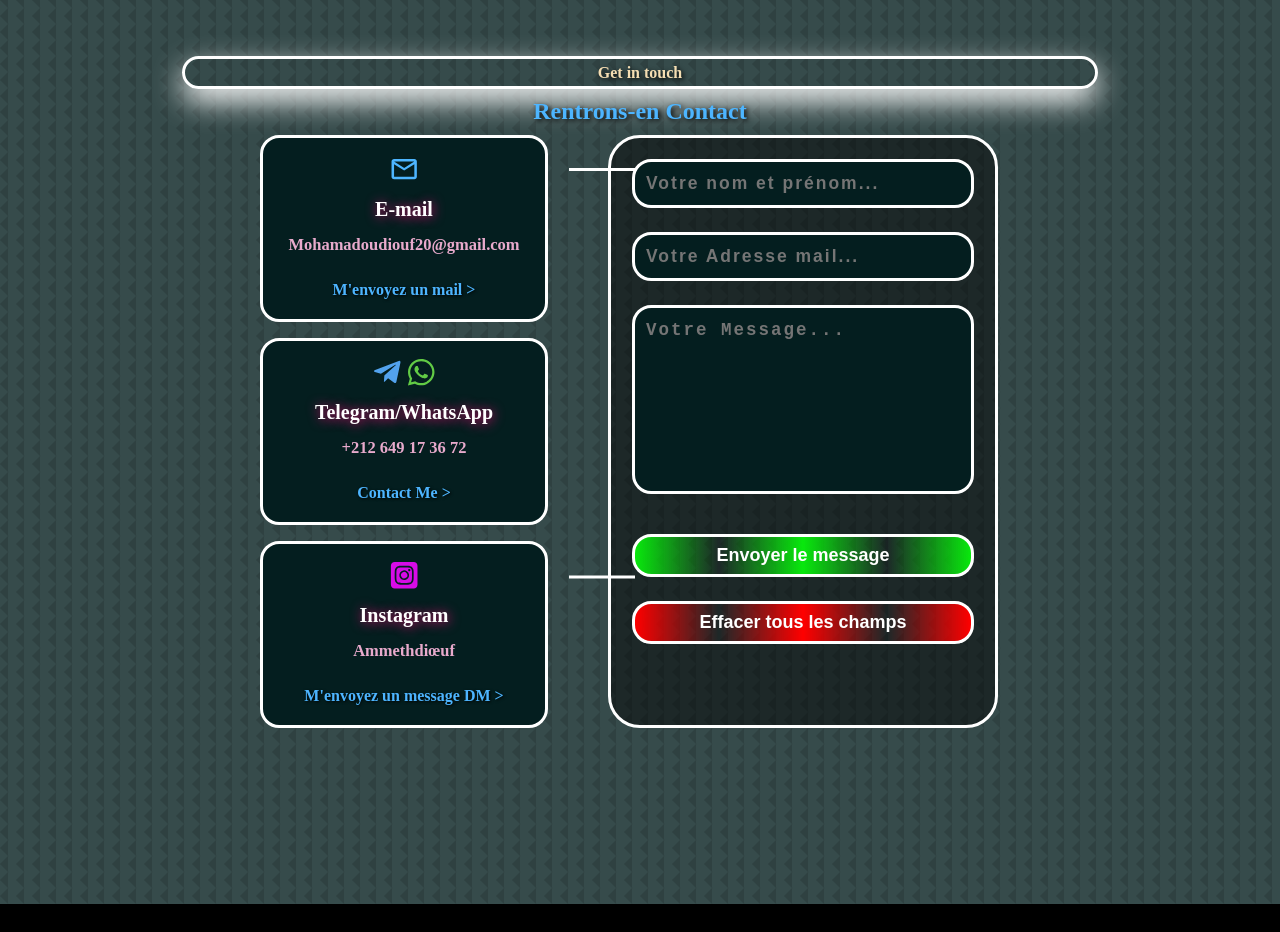
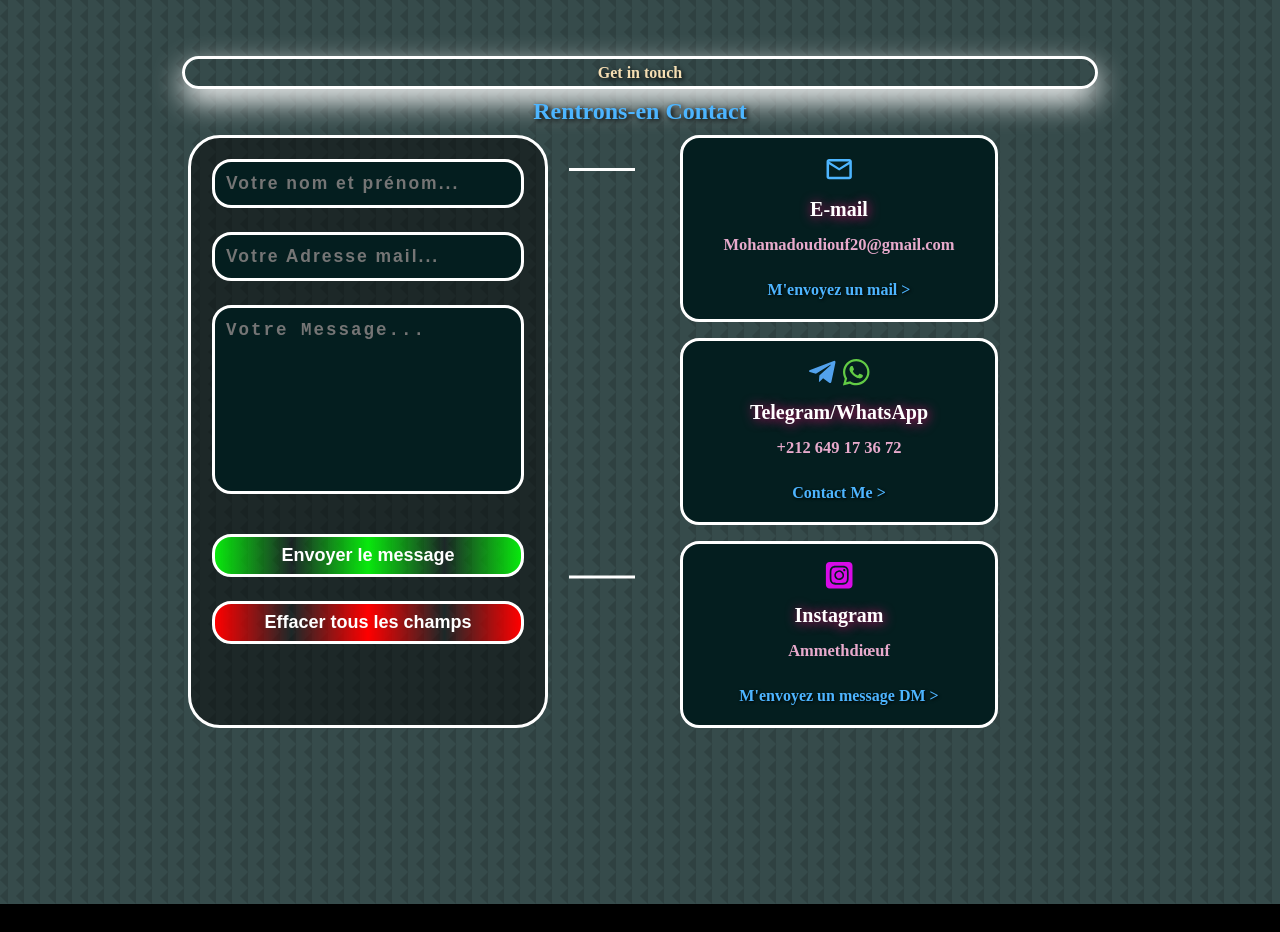
Before and after one commit to Mouhamed1003/keenprogrammer.com, a React (Create React App) app: page / in a window 1280 px wide. Shown: the part 5400-6332 px from the top of the page. Built offline with nearby package versions, Linux system fonts and the light colour scheme.

Commit message:
Update Contact.jsx

```diff
--- a/src/components/contact/Contact.jsx
+++ b/src/components/contact/Contact.jsx
@@ -38,6 +38,15 @@ const Contact = () => {
       <h2>Rentrons-en Contact</h2>
 
       <div className="container contact_container">
+        <form ref={form} onSubmit={sendEmail}>
+          <input type="text" name="name" onPaste={handlePaste}  placeholder="Votre nom et prénom..." required autoComplete="off"/>
+          <input type="email" name="email" onPaste={handlePaste} placeholder="Votre Adresse mail..." required autoComplete="off"/>
+          <textarea name="message" rows="8" onPaste={handlePaste} placeholder="Votre Message..." required ></textarea>
+          <button type="submit" className="btnEnvoyer btn-primary">Envoyer le message</button>
+          <button type="reset" className="btnEffacer btn-primary">Effacer tous les champs</button>
+           {/* Partie position de la notification */}
+          <ToastContainer className="custom-toast-container" />
+        </form>
         <div className="contact_options">
           <article className="contact_option">
             <MdOutlineEmail className='contact_option-icon1'/>
@@ -58,15 +67,6 @@ const Contact = () => {
             <a href="https://www.instagram.com/ammethdiouf/" target="_blank" rel="noreferrer">M'envoyez un message DM{" >"}</a>
           </article>
         </div>
-        <form ref={form} onSubmit={sendEmail}>
-          <input type="text" name="name" onPaste={handlePaste}  placeholder="Votre nom et prénom..." required autoComplete="off"/>
-          <input type="email" name="email" onPaste={handlePaste} placeholder="Votre Adresse mail..." required autoComplete="off"/>
-          <textarea name="message" rows="8" onPaste={handlePaste} placeholder="Votre Message..." required ></textarea>
-          <button type="submit" className="btnEnvoyer btn-primary">Envoyer le message</button>
-          <button type="reset" className="btnEffacer btn-primary">Effacer tous les champs</button>
-         {/* Partie position de la notification */}
-        <ToastContainer className="custom-toast-container" />
-        </form>
       </div>
     </section>
   )
```
